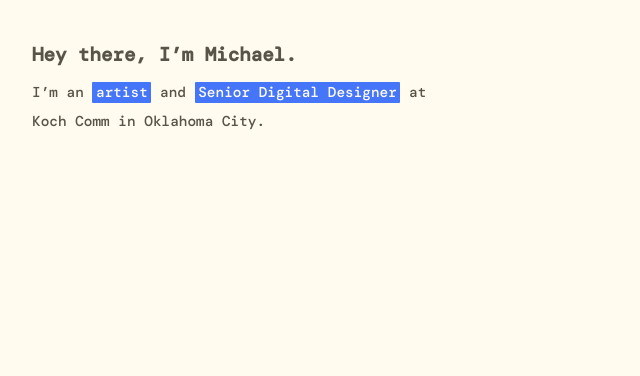
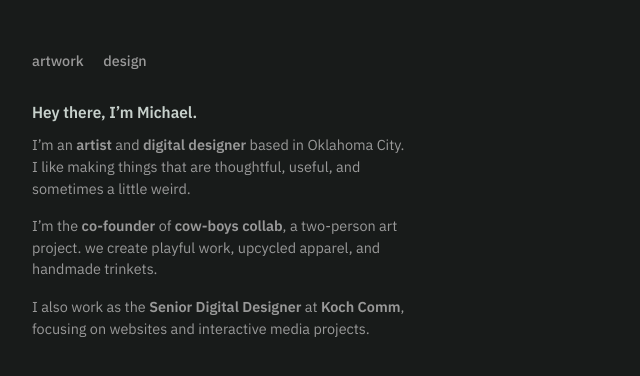
Before and after one commit to michaeleggar/michael-website, a Jekyll site: the page built from index.md, in a window 1280 px wide. Shown: the top 376 px of the page, without its empty margins (0-640 px from the left). Built offline with Jekyll 4.4.1, drawn with Linux system fonts in a browser that asks for light colours; some web fonts are replaced.

Commit message:
style and content updates

```diff
--- a/_layouts/default.html
+++ b/_layouts/default.html
@@ -8,15 +8,12 @@
   </head>
   <body>
     <header>
-      <!--<nav>
+      <nav>
         <ul>
-          <li><a href="/">Home</a></li>
-          <li><a href="/about">About</a></li>
           <li><a href="/artwork">Artwork</a></li>
           <li><a href="/design">Design</a></li>
-          <li><a href="/contact">Contact</a></li>
         </ul>
-      </nav>  -->
+      </nav>
     </header>
 
     <main>
--- a/css/style.css
+++ b/css/style.css
@@ -1,22 +1,37 @@
-@import url('https://fonts.googleapis.com/css2?family=DM+Mono:wght@300;400;500&display=swap');
+@font-face {
+  font-family: 'IBM Plex Sans';
+  src: url('/assets/fonts/IBMPlexSans.ttf') format('truetype');
+  font-weight: 100 700;
+  font-style: normal;
+  font-display: swap;
+}
+
+@font-face {
+  font-family: 'IBM Plex Sans';
+  src: url('/assets/fonts/IBMPlexSans-Italic.ttf') format('truetype');
+  font-weight: 100 700;
+  font-style: italic;
+  font-display: swap;
+}
 
 :root {
-  --color-accent: rgb(69, 117, 249, 1);
-  --color-text: #585447;
+  --color-accent: #70da92;
+  --color-text: #c7d1cc;
+  --color-text-alt: #999999;
 }
 
 body {
   margin: 0;
-  font-family: 'dm mono', monospace;
-  line-height: 1.6;
-  background: #fffbef;
+  font-family: 'IBM Plex Sans', sans-serif;
+  line-height: 1.5;
+  background: #181b1a;
   color: var(--color-text);
   padding: 2rem;
   font-size: 16px;
 }
 
 main {
-  max-width: 400px;
+  max-width: 380px;
 }
 
 nav ul {
@@ -30,20 +45,29 @@ nav ul {
 
 a {
   text-decoration: none;
-  color: var(--color-accent);
+  color: var(--color-text-alt);
+  padding: 0.1em 0.25em;
+  margin-left: -0.25em;
+  font-size: 0.9rem;
+  font-weight: 500;
 }
 
 a:hover {
-  background-color: var(--color-accent);
+  background-color: var(--color-text-alt);
+  margin-left: -0.25em;
   padding: 0.1em 0.25em;
   border-radius: 2px;
-  color: #fffbef;
+  color: #181b1a;
+  text-decoration: none;
+
 }
 
 h1 {
-  font-size: 1.2rem;
+  font-size: 1rem;
   line-height: 1;
   font-weight: 600;
+  font-variation-settings: 'wdth' 90;
+  color: var(--color-text);
 }
 
 h2 {
@@ -66,13 +90,33 @@ h4 {
 p {
   font-size: 0.9rem;
   margin-bottom: 1rem;
-  line-height: 2;
-  font-weight: 500;
+  line-height: 1.5;
+  font-weight: 400;
+  color: var(--color-text-alt);
 }
 
-.highlight {
-  background-color: var(--color-accent);
-  padding: 0.1em 0.25em;
-  border-radius: 1px;
-  color: #fffbef;
+p:hover {
+  color: var(--color-text);
 }
+
+strong {
+  font-weight: 600;
+}
+
+p:hover strong {
+  font-weight: 600;
+  color: var(--color-accent);
+}
+
+.img-container {
+  display: flex;
+  justify-content: center;
+  align-items: center;
+  margin-bottom: 1rem;
+}
+
+img {
+  max-width: 380px;
+  height: auto;
+  object-fit: cover;
+}
--- a/index.md
+++ b/index.md
@@ -3,5 +3,10 @@ layout: default
 title: Home
 ---
 
-# Hey there, I'm Michael.
-I'm an <span class="highlight">artist</span> and <span class="highlight">Senior Digital Designer</span> at Koch Comm in Oklahoma City.
+# Hey there, I’m Michael.
+
+I’m an **artist** and **digital designer** based in Oklahoma City. I like making things that are thoughtful, useful, and sometimes a little weird.
+
+I'm the **co-founder** of **cow-boys collab**, a two-person art project. we create playful work, upcycled apparel, and handmade trinkets.
+
+I also work as the **Senior Digital Designer** at **Koch Comm**, focusing on websites and interactive media projects.
```
Also changed, not shown: assets/fonts/IBMPlexSans-Italic.ttf (added), assets/fonts/IBMPlexSans.ttf (added), 1 other file.
